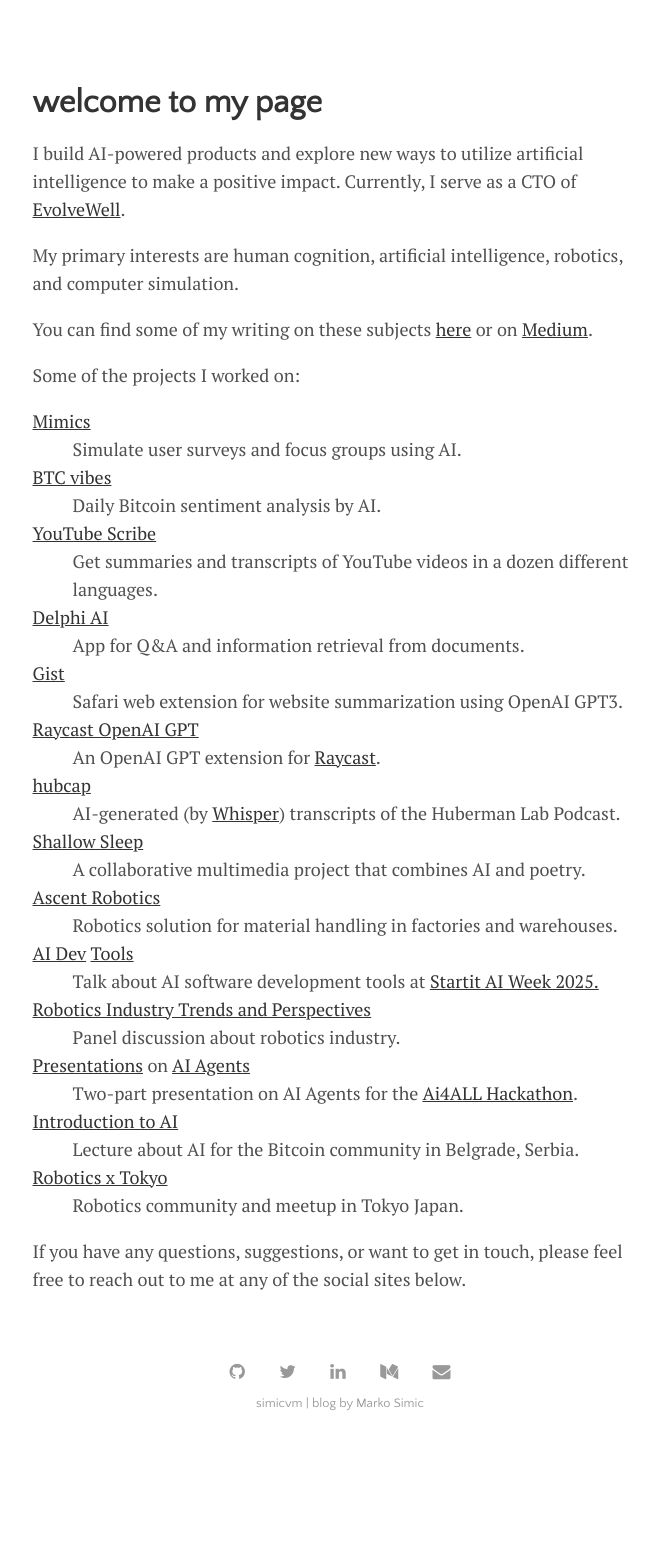
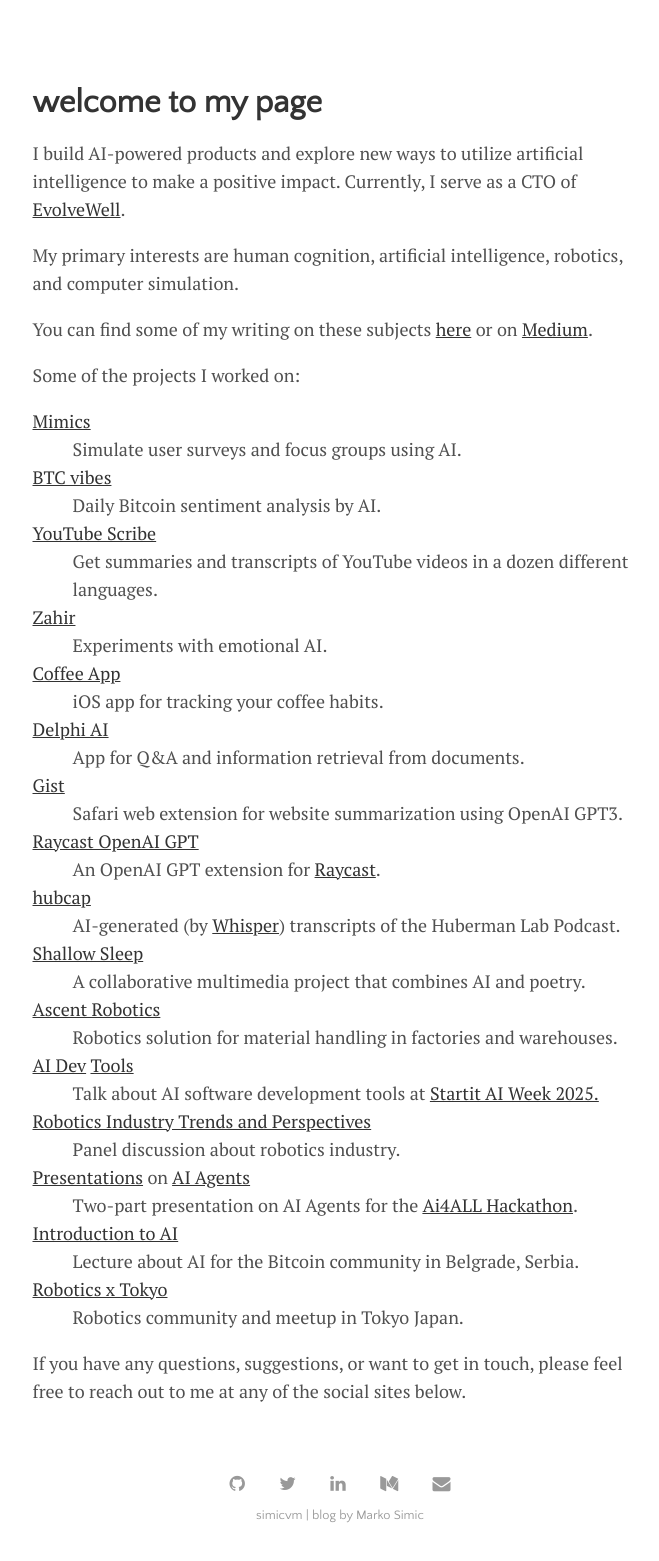
Before and after one commit to simicvm/simicvm.github.io, a Jekyll site: the page built from docs/index.html, in a window 1280 px wide, cut to the strip 172-1733 px from the top of the page. Shown: the whole strip, without its empty margins (300-959 px from the left). Built offline with Jekyll 4.4.1, drawn with Linux system fonts in a browser that asks for light colours; the list of posts is cut into pages by our own code; before the commit the page ends 1621 px from its top, so only the background shows below that.

Commit message:
add coffee and zahir projects

```diff
--- a/docs/index.html
+++ b/docs/index.html
@@ -17,6 +17,10 @@
     <dd>Daily Bitcoin sentiment analysis by AI.</dd>
     <dt><a href="https://shoki.app">YouTube Scribe</a></dt>
     <dd>Get summaries and transcripts of YouTube videos in a dozen different languages.</dd>
+    <dt><a href="https://zahir.tech">Zahir</a></dt>
+    <dd>Experiments with emotional AI.</dd>
+    <dt><a href="https://youtube.com/shorts/WU_xgmiexbQ">Coffee App</a></dt>
+    <dd>iOS app for tracking your coffee habits.</dd>
     <dt><a href="https://youtu.be/Q4oUV-oRvNA">Delphi AI</a></dt>
     <dd>App for Q&A and information retrieval from documents.</dd>
     <dt><a href="https://github.com/simicvm/gist">Gist</a></dt>
```
